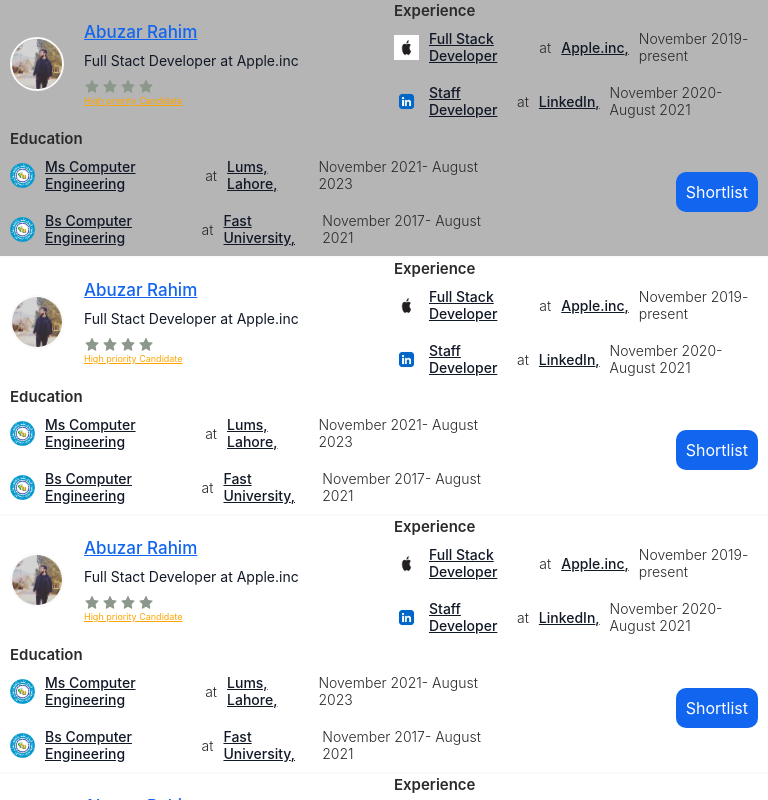
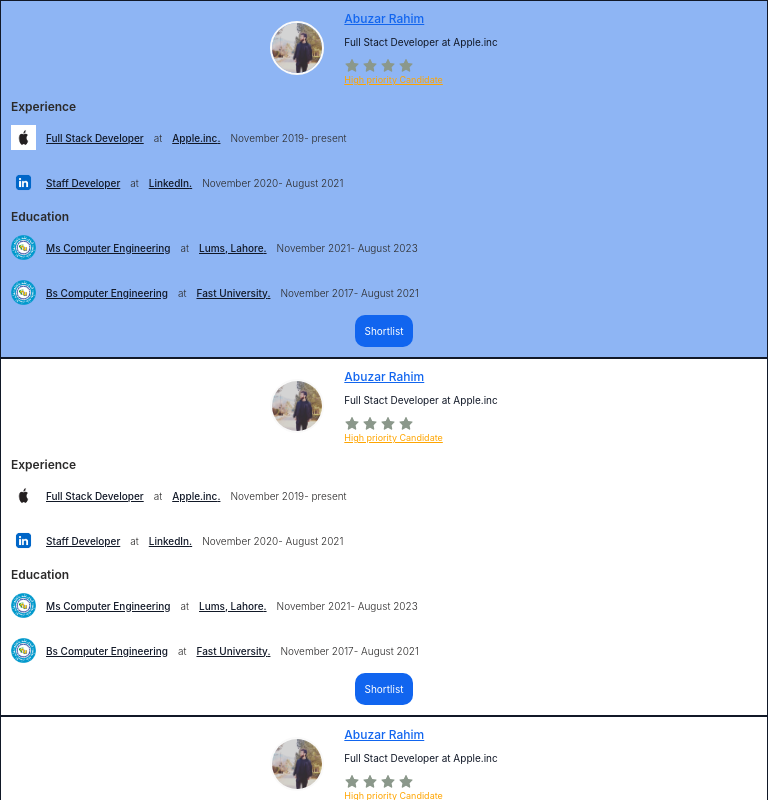
Before and after one commit to abuzar996/talent-sift-ai, a React (Create React App) app: page / in a window 768 px wide. Built offline with nearby package versions, Linux system fonts and the light colour scheme.

Commit message:
choosing layouts

```diff
--- a/src/App.css
+++ b/src/App.css
@@ -14,6 +14,7 @@
   --textSecondary: #111827;
   --textSecondary100: #161c28;
   --textCustom: #b5b5b5;
+  --miniHeading: 12px;
 }
 .no-highlight {
   user-select: none;
@@ -40,6 +41,7 @@
     --text: 13px;
     --textCrousal: 11px;
     --textTag: 11px;
+    --miniText: 10px;
     position: fixed;
     overflow: scroll;
   }
@@ -54,6 +56,7 @@
     --text: 13px;
     --textCrousal: 11px;
     --textTag: 11px;
+    --miniText: 10px;
     position: fixed;
   }
 }
@@ -67,6 +70,7 @@
     --text: 13px;
     --textCrousal: 11px;
     --textTag: 11px;
+    --miniText: 10px;
     position: fixed;
   }
 }
@@ -80,6 +84,7 @@
     --text: 14px;
     --textCrousal: 12px;
     --textTag: 11px;
+    --miniText: 10px;
     position: fixed;
   }
 }
@@ -93,6 +98,7 @@
     --text: 15px;
     --textCrousal: 13px;
     --textTag: 11px;
+    --miniText: 10px;
     position: fixed;
   }
 }
@@ -106,6 +112,7 @@
     --text: 16px;
     --textCrousal: 13px;
     --textTag: 11px;
+    --miniText: 10px;
     position: fixed;
   }
 }
--- a/src/containers/CandidatesList/CandidateInfo/candidateInfo.js
+++ b/src/containers/CandidatesList/CandidateInfo/candidateInfo.js
@@ -20,7 +20,7 @@
 
   return (
     <div className="candidate-info-main-container">
-      <div>
+      <div className="candidate-info-main-container-first">
         <InfoCard {...info} />
       </div>
       {Experiences && Experiences.length > 0 && (
@@ -35,7 +35,7 @@
       )}
       <div className="candidate-info-main-container-last">
         <div>
-          <Button>Shortlist</Button>
+          <Button style={{ fontSize: "10px" }}>Shortlist</Button>
         </div>
       </div>
     </div>
--- a/src/containers/CandidatesList/CandidateInfo/candidateInfo.styles.css
+++ b/src/containers/CandidatesList/CandidateInfo/candidateInfo.styles.css
@@ -9,15 +9,16 @@
 }
 
 .candidate-info-main-container:hover {
-  background-color: var(--custom);
+  background-color: var(--primary300);
 }
 .candidate-info-main-container > * {
   display: flex;
   flex: 2;
 }
+
 .candidate-info-main-container-last {
   display: flex;
-  flex: 1;
+  flex: 0.5;
   box-sizing: border-box;
   padding-left: 10px;
   padding-right: 10px;
@@ -26,6 +27,81 @@
   justify-content: flex-end;
 }
 
+.candidate-info-main-container-first {
+  display: flex;
+  flex: 1;
+  box-sizing: border-box;
+  padding-left: 10px;
+  padding-right: 10px;
+  align-items: center;
+}
+
 .candidate-info-main-container-last > div {
   float: right;
 }
+/* @media screen and (max-width: 768px) {
+  .candidate-info-main-container {
+    display: flex;
+    flex-direction: column;
+    flex-wrap: wrap;
+    padding: 0;
+    box-sizing: border-box;
+    align-items: baseline;
+    border-bottom: 2px solid var(--main);
+    padding-bottom: 10px;
+  }
+  .candidate-info-main-container-last {
+    display: flex;
+    width: 100%;
+    box-sizing: border-box;
+    padding-left: 10px;
+    padding-right: 10px;
+    justify-content: center;
+    align-items: center;
+  }
+  .candidate-info-main-container-last > div {
+    align-items: center;
+  }
+} */
+
+@media screen and (max-width: 899px) {
+  .candidate-info-main-container {
+    display: flex;
+    flex-direction: column;
+    flex-wrap: wrap;
+    padding: 0;
+    box-sizing: border-box;
+    align-items: baseline;
+    justify-content: center;
+    border: 1px solid var(--textSecondary);
+    padding-bottom: 10px;
+  }
+  .candidate-info-main-container > * {
+    display: flex;
+    flex: 1;
+    width: 100%;
+  }
+  .candidate-info-main-container-last {
+    display: flex;
+    width: 100%;
+    box-sizing: border-box;
+    padding-left: 10px;
+    padding-right: 10px;
+    justify-content: center;
+    align-items: center;
+  }
+
+  .candidate-info-main-container-last > div {
+    align-items: center;
+  }
+  .candidate-info-main-container-first {
+    display: flex;
+    flex: 1;
+    box-sizing: border-box;
+    padding-left: 10px;
+    padding-right: 10px;
+    align-items: center;
+    width: 100%;
+    justify-content: center;
+  }
+}
--- a/src/containers/ExperienceInfoCard/experienceInfo.styles.css
+++ b/src/containers/ExperienceInfoCard/experienceInfo.styles.css
@@ -19,20 +19,20 @@
 .tag-line-position-label {
   color: var(--textSecondary);
   text-wrap: wrap;
-  font-size: var(--text);
+  font-size: var(--miniText);
   text-decoration: underline;
   font-weight: 500;
 }
 .experience-card-label {
   color: rgb(43, 42, 42);
-  font-size: var(--bigtext);
+  font-size: var(--miniHeading);
   font-weight: 600;
   padding: 10px;
 }
 .tag-line-position-divider-label {
   color: rgb(43, 42, 42);
   text-wrap: wrap;
-  font-size: var(--text);
+  font-size: var(--miniText);
   font-weight: 300;
 }
 
--- a/src/containers/ExperienceInfoCard/tagLine.js
+++ b/src/containers/ExperienceInfoCard/tagLine.js
@@ -13,7 +13,7 @@
       </label>
       <label className="tag-line-position-divider-label">at</label>
       <label className="tag-line-position-label">
-        {company ? company : school ? school : null},
+        {company ? company : school ? school : null}.
       </label>
       <label className="tag-line-position-divider-label">{Dates}</label>
     </div>
--- a/src/containers/infoCard/infoCard.styles.css
+++ b/src/containers/infoCard/infoCard.styles.css
@@ -2,6 +2,7 @@
   display: flex;
   flex-direction: row;
   align-items: center;
+  justify-content: center;
 }
 .info-card-left-inner-container {
   padding: 10px;
@@ -16,14 +17,14 @@
 }
 
 .info-card-candidate-name {
-  font-size: var(--subHeading);
+  font-size: var(--miniHeading);
   font-weight: 500;
   color: var(--primary200);
   text-wrap: wrap;
   text-decoration: underline;
 }
 .info-card-candidate-headline {
-  font-size: var(--text);
+  font-size: var(--miniText);
   font-weight: 400;
   color: var(--textSecondary);
   text-wrap: wrap;
```
